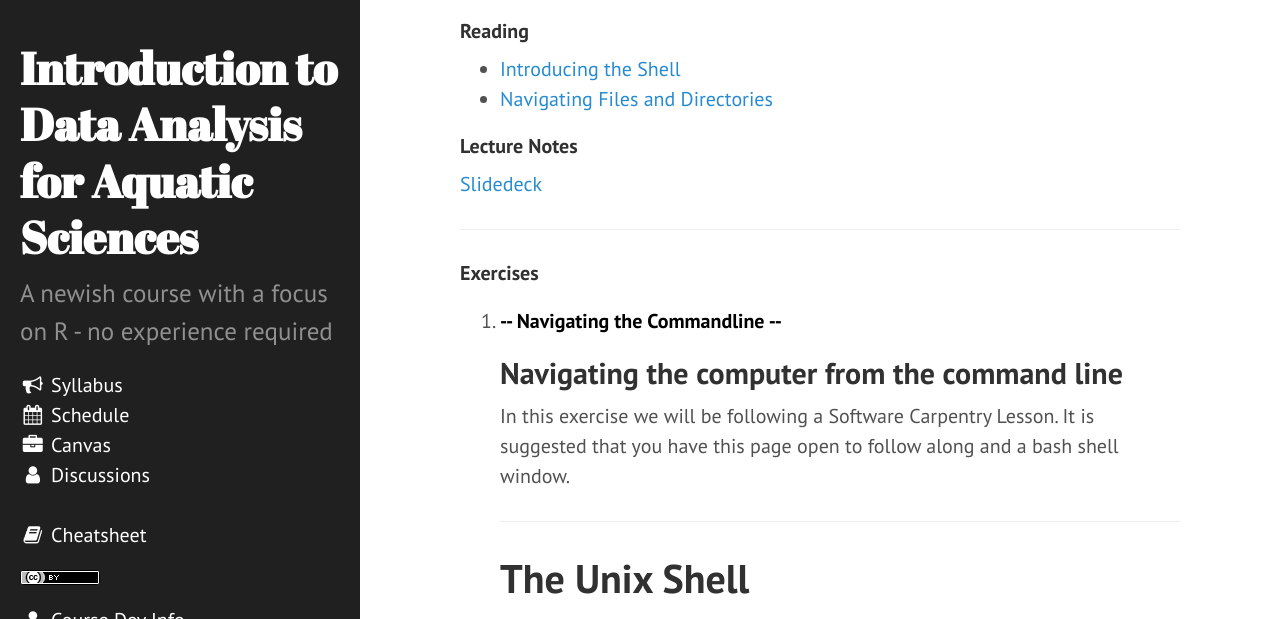
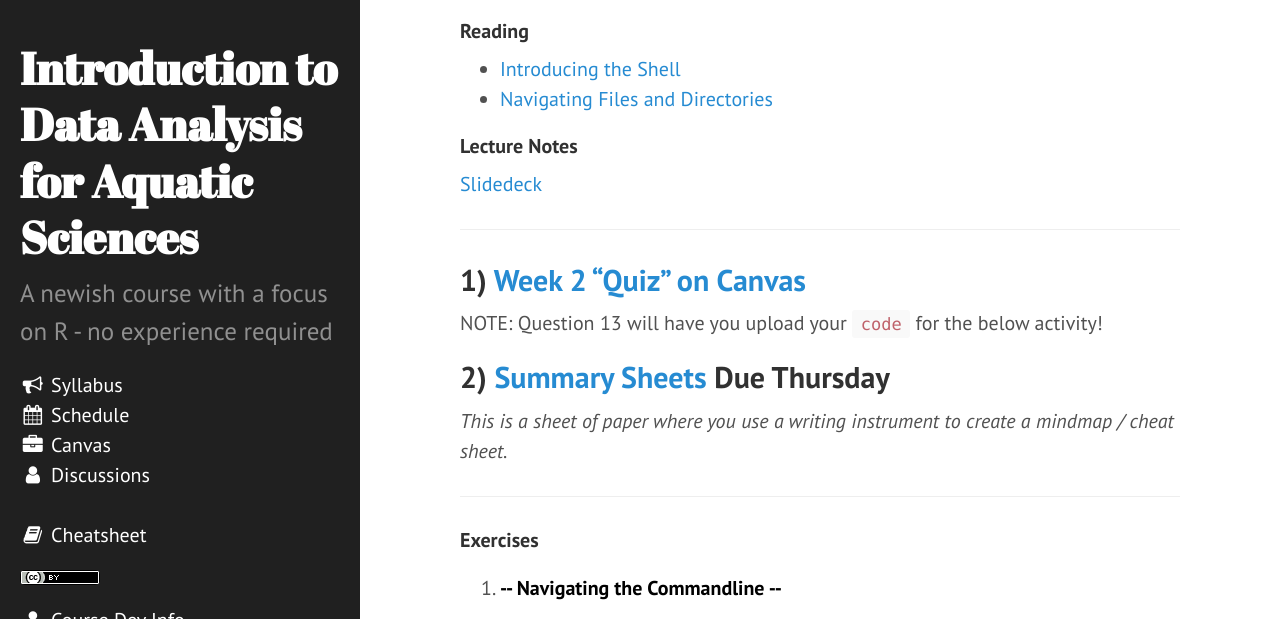
Before and after one commit to sr320/course-fish497-2019, a Jekyll site: the page built from assignments/bash.md, in a window 1280 px wide and 900 px high, scrolled down 652 px, cut to the strip 0-619 px from the top of the window. Built offline with Jekyll 4.4.1, drawn with Linux system fonts in a browser that asks for light colours; nearby versions of some CDN libraries; some of the changed text lies outside the part shown.

Commit message:
canvas link above assign w2

```diff
--- a/assignments/bash.md
+++ b/assignments/bash.md
@@ -18,13 +18,23 @@ exercises: ['Navigating the Commandline']
 
 {% include reading.html %}
 
-{% include assignment.html %}
 
-<!-- End of Assignments Template - Be sure to keep the include statements -->
-
-## 1) [Week 1 "Quiz" on Canvas](https://canvas.uw.edu/courses/1273428/quizzes/1124480)
+## 1) [Week 2 "Quiz" on Canvas](https://canvas.uw.edu/courses/1273428/quizzes/1124480)
 
 NOTE: Question 13 will have you upload your `code` for the below activity!
 
 ## 2) [Summary Sheets](https://canvas.uw.edu/courses/1273428/assignments/4761922) Due Thursday
 _This is a sheet of paper where you use a writing instrument to create a mindmap / cheat sheet._
+
+---
+
+{% include assignment.html %}
+
+<!-- End of Assignments Template - Be sure to keep the include statements -->
+
+## 1) [Week 2 "Quiz" on Canvas](https://canvas.uw.edu/courses/1273428/quizzes/1124480)
+
+NOTE: Question 13 will have you upload your `code` for the below activity!
+
+## 2) [Summary Sheets](https://canvas.uw.edu/courses/1273428/assignments/4761922) Due Thursday
+_This is a sheet of paper where you use a writing instrument to create a mindmap / cheat sheet._
```
